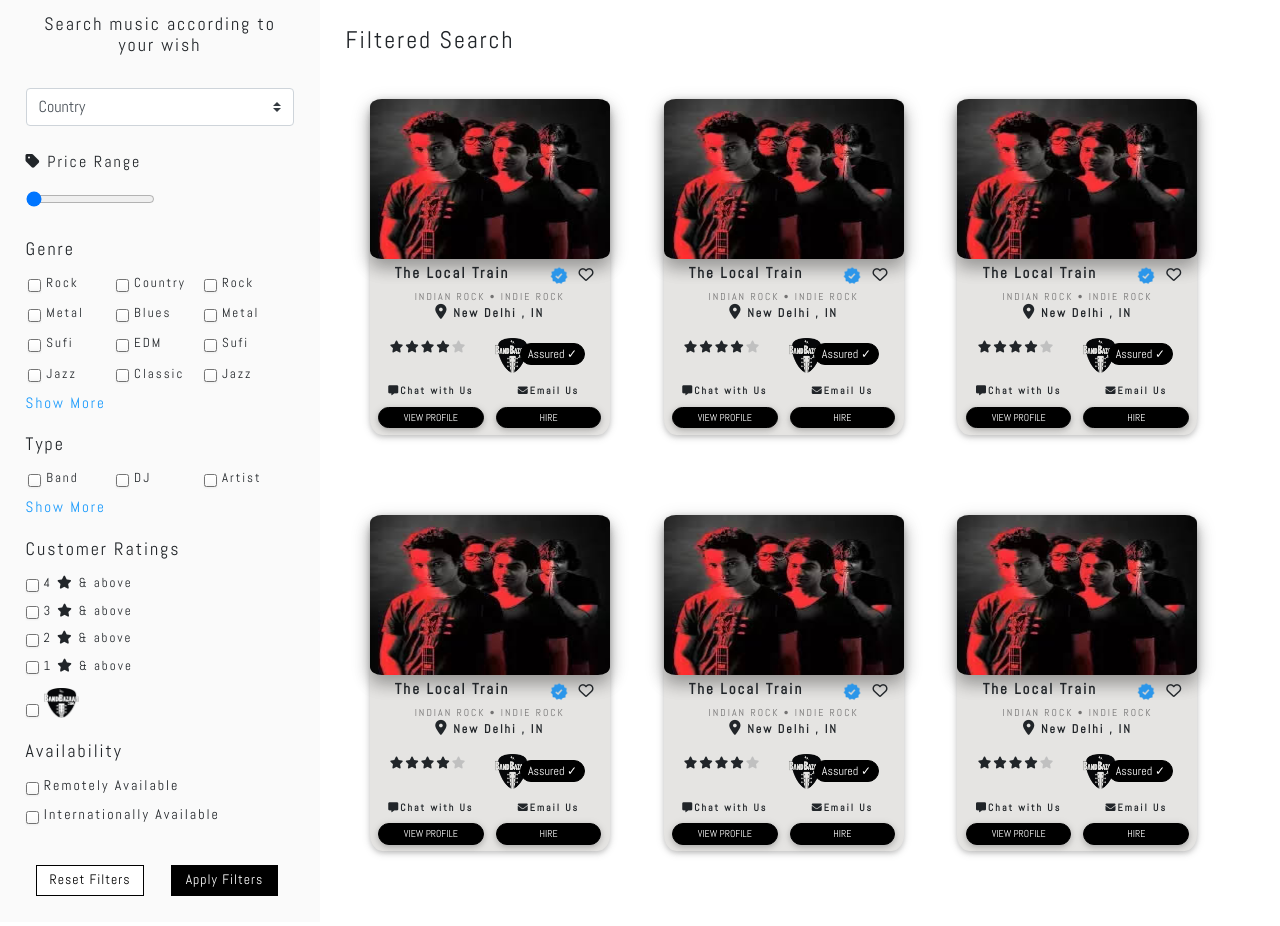
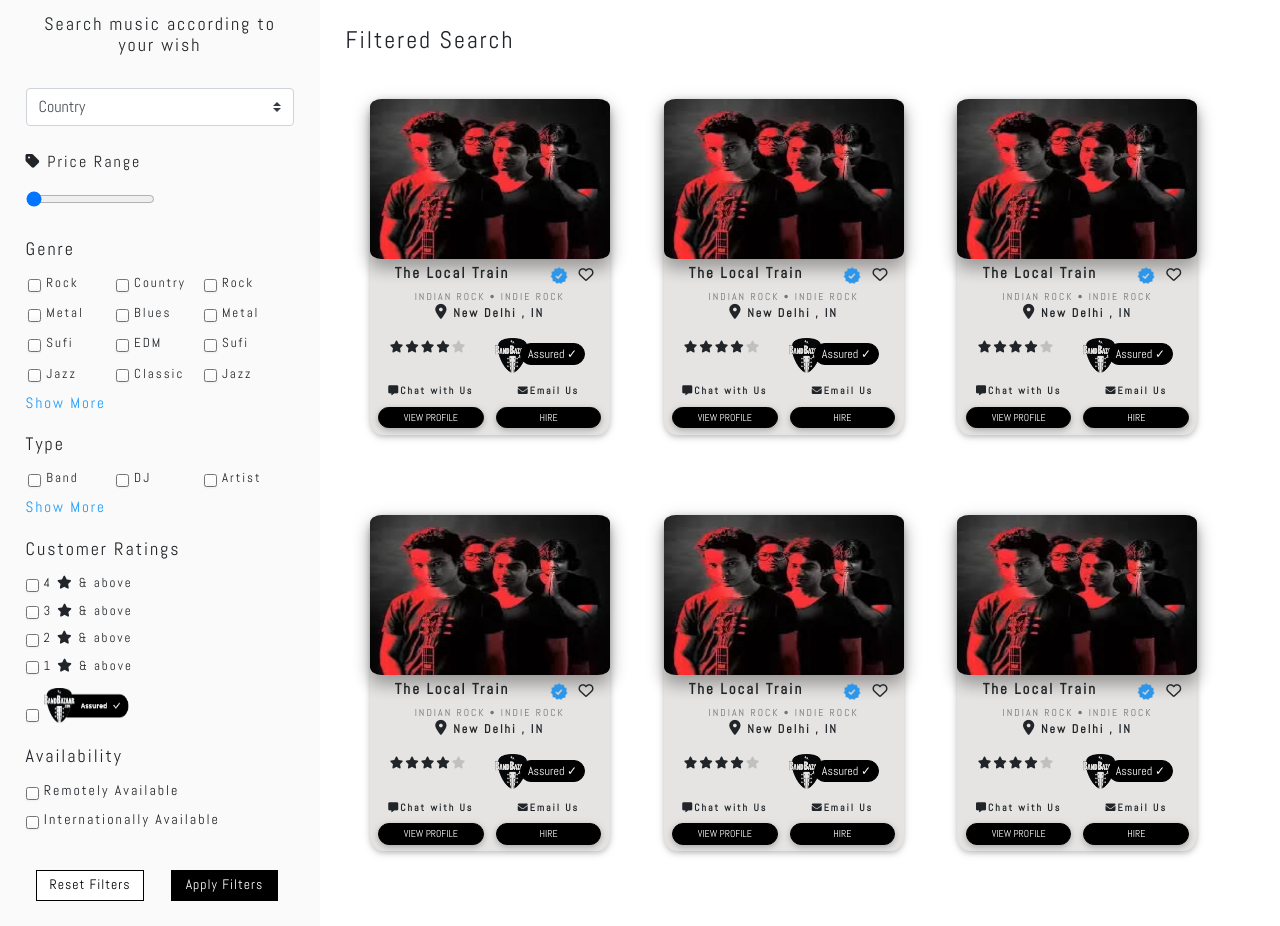
Before and after one commit to Utkarsh9799/Mach15Project, a React (Create React App) app in the folder website/: page /fp1 in a window 1280 px wide. Built offline with nearby package versions, Linux system fonts and the light colour scheme.

Commit message:
Filter page update

```diff
--- a/website/src/components/filterpage/FP1/Filter.js
+++ b/website/src/components/filterpage/FP1/Filter.js
@@ -111,8 +111,8 @@
                 <label style={{display: 'block',paddingLeft: '15px',textIndent: '-15px',
                 fontSize: '13px'}}><input type="checkbox" style={inputStyle}/>  1 &nbsp;&nbsp;&nbsp;<i className="fa fa-star"></i> & above</label>
                 <label style={{display: 'block',paddingLeft: '15px',textIndent: '-15px',
-                fontSize: '13px'}}><input type="checkbox" style={inputStyle}/>  <img src={require('../../../assets/icons/png.png')} alt=""
-                style={{height: '30px',width: '35px', marginTop: '2%'}} /> </label>
+                fontSize: '13px'}}><input type="checkbox" style={inputStyle}/>  <img src={require('../../../assets/icons/assured.png')} alt=""
+                style={{height: '35px',width: '85px', marginTop: '2%'}} /> </label>
                 <h5 style={{fontSize: '18px',marginBottom: '5%',marginTop: '8%'}}>Availability</h5>
                 <label style={{display: 'block',paddingLeft: '15px',textIndent: '-15px',fontSize: '14px'}}><input type="checkbox" style={inputStyle}/>&nbsp;Remotely Available</label>
                 <label style={{display: 'block',paddingLeft: '15px',textIndent: '-15px',fontSize: '14px'}}><input type="checkbox" style={inputStyle}/>&nbsp;Internationally Available</label>
```
Also changed, not shown: website/src/assets/icons/assured.png (added).
